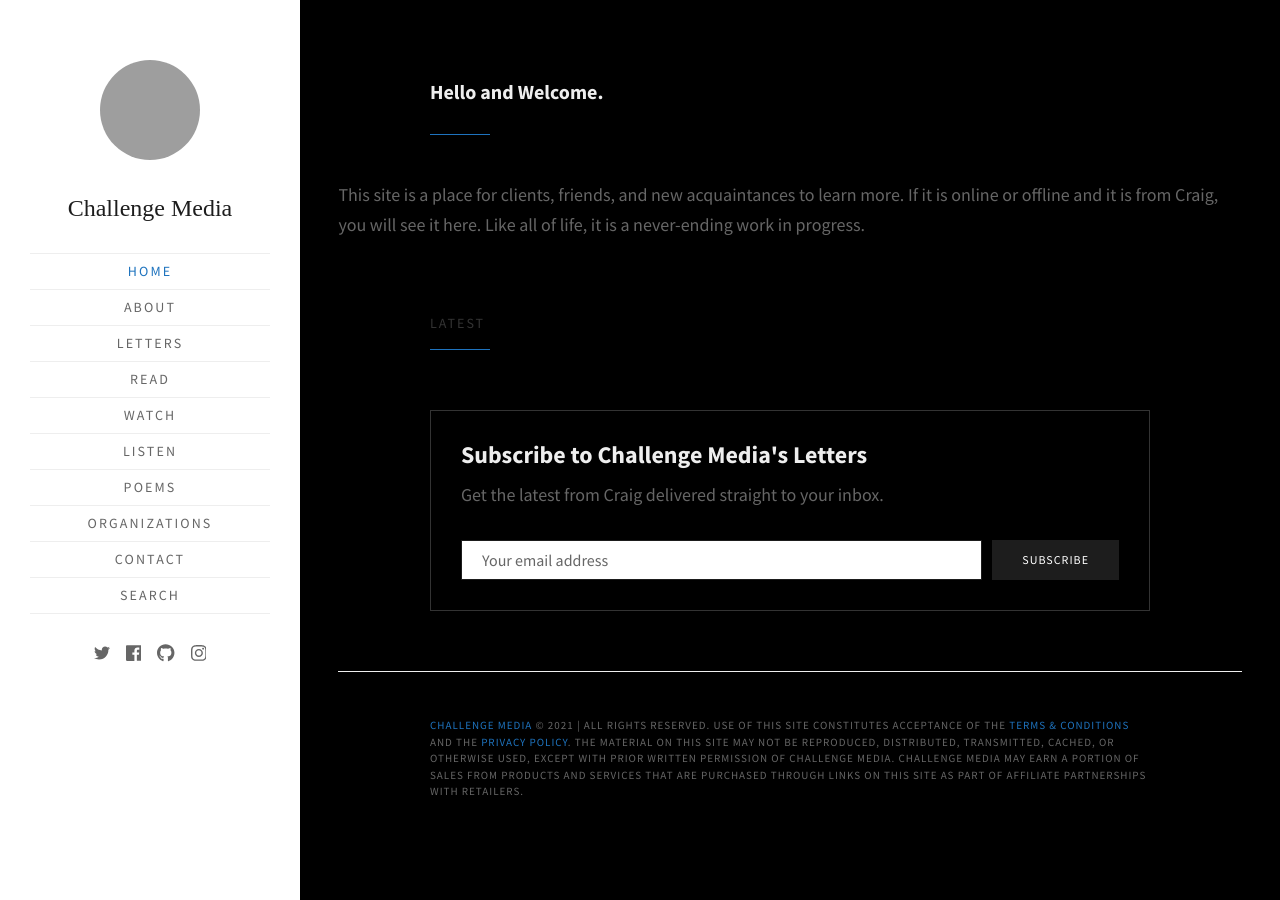
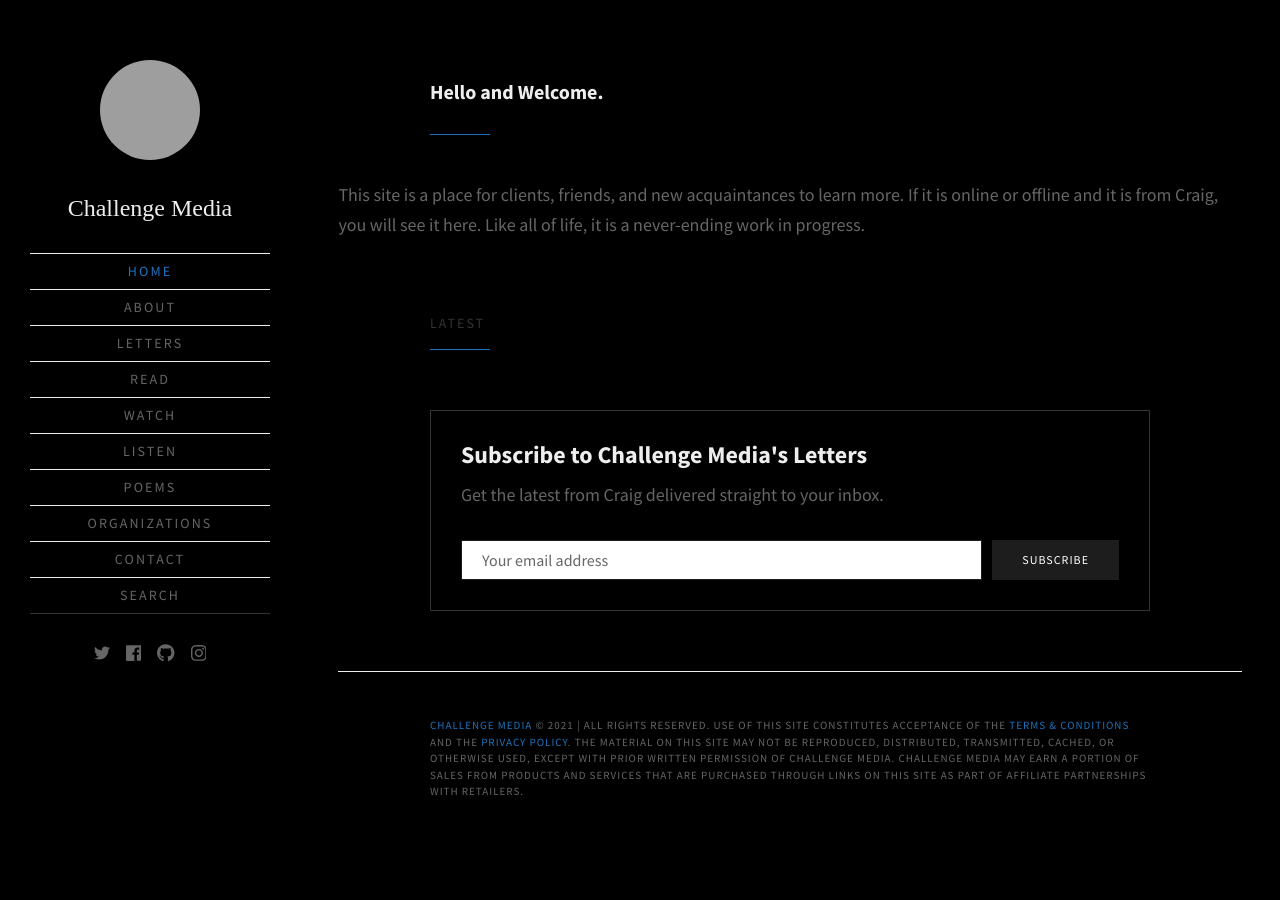
Before and after one commit to challengemedia/challenge.media, a Jekyll site: the page built from index.html, in a window 1280 px wide. Built offline with Jekyll 4.4.1, drawn with Linux system fonts in a browser that asks for light colours; some web fonts are replaced; the list of posts is cut into pages by our own code; grey boxes are pictures that could not be loaded.

Commit message:
Update _header.scss

```diff
--- a/_sass/_header.scss
+++ b/_sass/_header.scss
@@ -3,7 +3,7 @@
  * ----------------------------------------------------------------------------
  */
 .site-header {
-  background: #fff;
+  background: #000;
   color: #fff;
 }
 
@@ -31,7 +31,7 @@
 
 .site-logo a,
 .profile a {
-  color: $gray-darkest;
+  color: $gray-lighter;
 }
 
 .site-logo img {
@@ -47,7 +47,7 @@
 }
 
 .site-title {
-  font-family: 'Sorts Mill Goudy', serif;
+  font-family: 'Montserrat', serif;
   font-size: 1rem;
   font-weight: 500;
   line-height: 1;
@@ -55,7 +55,7 @@
 }
 
 .site-title a {
-  color: $gray-darkest;
+  color: $gray-lighter;
   text-decoration: none;
 }
 
@@ -72,7 +72,7 @@
 
 #menu-toggle {
   background-color: transparent;
-  color: $gray-darkest;
+  color: $gray-light;
   height: 30px;
   margin-left: auto;
   padding: 0;
@@ -82,7 +82,7 @@
 }
 
 .site-navigation {
-  background: #fff;
+  background: #000;
   font-family: $font-secondary;
   bottom: 0;
   box-sizing: border-box;
@@ -109,7 +109,7 @@
 }
 
 .menu {
-  border-bottom: 1px solid $gray-lighter;
+  border-bottom: 1px solid $gray-dark;
   font-size: 0.77778rem;
   line-height: 1.5;
   letter-spacing: 0.15em;
```
